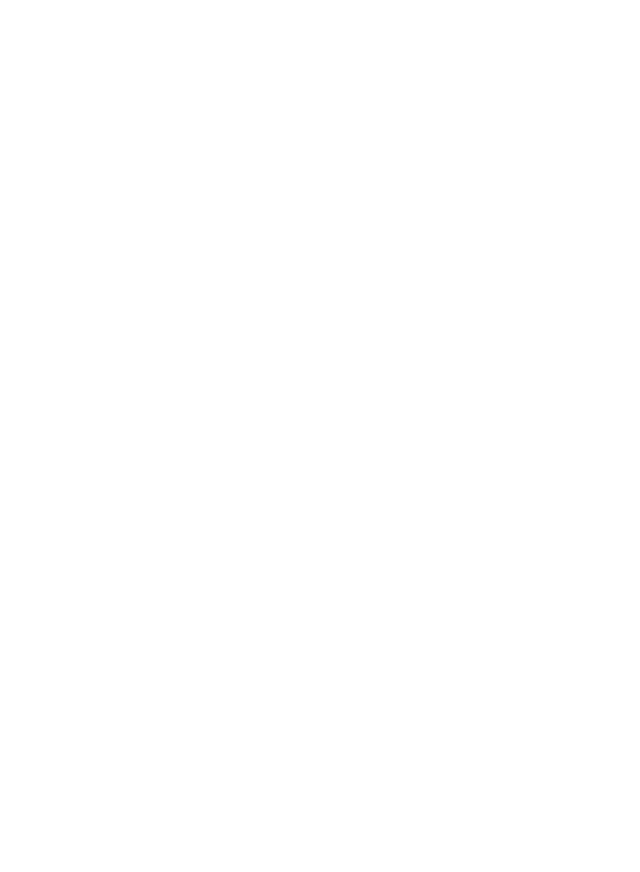
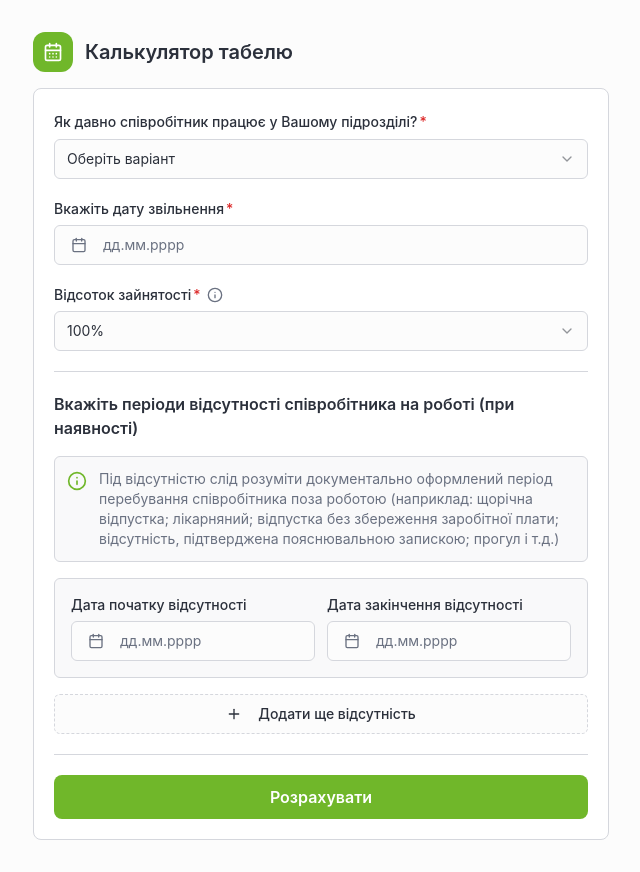
Before and after one commit to lNevermindl/calculator-demo, a plain HTML site: page index.html in a window 1280 px wide. Shown: the whole page, without its empty margins (319-959 px from the left). Before the commit the page ends 800 px from the top, so only its background shows below. Drawn offline with Linux system fonts and the light colour scheme; the site is published under a folder, as on GitHub Pages, so addresses that start at the root find nothing.

Commit message:
Add files via upload

```diff
--- a/index.html
+++ b/index.html
@@ -5,8 +5,8 @@
     <meta name="viewport" content="width=device-width, initial-scale=1.0" />
     <title>Калькулятор табелю</title>
     <meta name="description" content="Калькулятор робочих днів та годин для табелю" />
-    <script type="module" crossorigin src="/assets/index-C0QkwLqp.js"></script>
-    <link rel="stylesheet" crossorigin href="/assets/index-BHtj7FeJ.css">
+    <script type="module" crossorigin src="./assets/index-C0QkwLqp.js"></script>
+    <link rel="stylesheet" crossorigin href="./assets/index-BHtj7FeJ.css">
   </head>
 
   <body>
```
